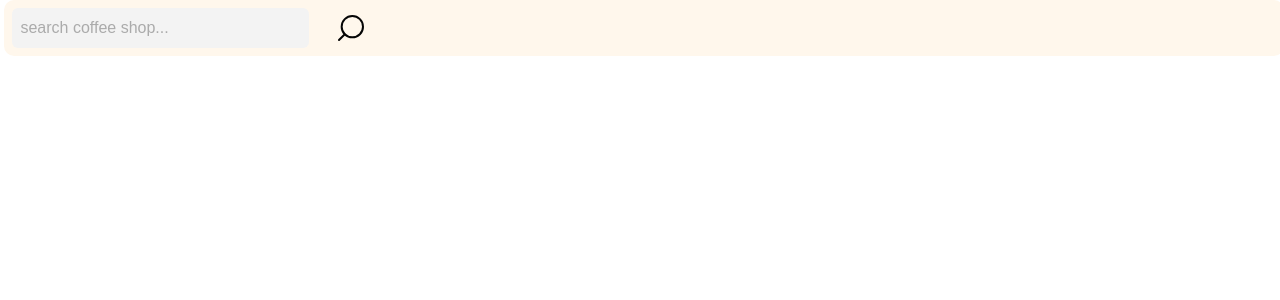
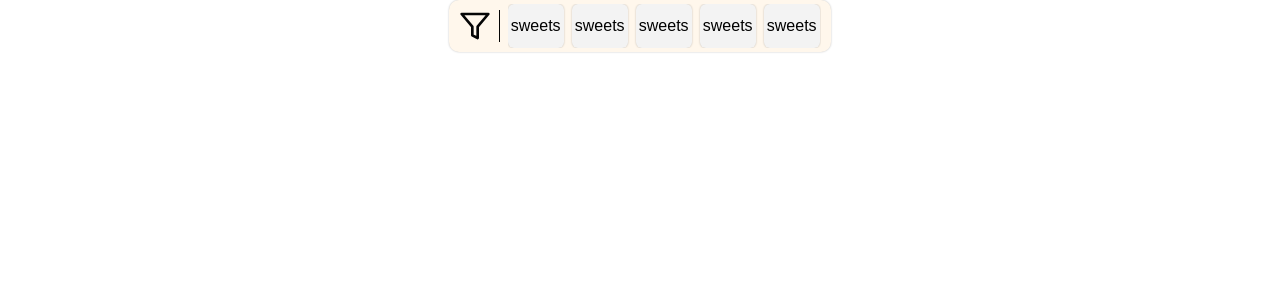
Before and after one commit to vantan-production/25AutumnTechJam, a Next.js app in the folder front/: page /test in a window 1280 px wide. Shown: the top 300 px of the page. Built offline with nearby package versions, Linux system fonts and the light colour scheme.

Commit message:
ディレクトリ時構造の変更とgenre tagの追加

```diff
--- /dev/null
+++ b/front/components/layout/genre-tab.tsx
@@ -0,0 +1,38 @@
+function GenreTab() {
+  const genre = [
+    "sweets",
+    "sweets",
+    "sweets",
+    "sweets",
+    "sweets",
+    "sweets",
+  ].map((item) => (
+    <div className="w-14 h-11 bg-white radius-1 box-shadow flex items-center justify-center flex-shrink-0">
+      {item}
+    </div>
+  ));
+  return (
+    <div className="w-[382px] h-13 mx-auto bg-beige radius-2 box-shadow flex items-center gap-2 px-2.5 left-1">
+      <svg
+        className="w-8 h-8"
+        xmlns="http://www.w3.org/2000/svg"
+        width="24"
+        height="24"
+        viewBox="0 0 24 24"
+        fill="none"
+      >
+        <path
+          d="M22 3H2L10 12.46V19L14 21V12.46L22 3Z"
+          stroke="#050505"
+          strokeWidth="2"
+          strokeLinecap="round"
+          strokeLinejoin="round"
+        />
+      </svg>
+      <div className="w-[0.7px] h-8 bg-black flex-shrink-0"></div>
+      <div className="flex gap-2 overflow-x-auto flex-1 min-w-0">{genre}</div>
+    </div>
+  );
+}
+
+export default GenreTab;
--- a/front/components/search.tsx
+++ b/front/components/layout/search.tsx
@@ -34,7 +34,7 @@ function Search() {
   }, [inputPH, search]);
 
   return (
-    <div className="w-full mx-1 h-14 bg-beige radius-2 p-2 flex">
+    <div className="w-full mx-3 h-14 bg-beige radius-2 p-2 flex box-shadow">
       {search ? (
         <div className="w-full h-full flex">
           <input
--- a/front/src/app/globals.css
+++ b/front/src/app/globals.css
@@ -41,4 +41,7 @@ body {
   .radius-3 {
     border-radius: var(--radius-3);
   }
+  .box-shadow {
+    box-shadow: 0px 0px 2px 0px rgba(0, 0, 0, 0.25);
+  }
 }
--- a/front/src/app/test/page.tsx
+++ b/front/src/app/test/page.tsx
@@ -1,9 +1,11 @@
-import Search from "../../../components/search";
+import GenreTab from "../../../components/layout/genre-tab";
 
-export default function TestPage() {
+function Test() {
   return (
     <div>
-      <Search />
+      <GenreTab />
     </div>
   );
 }
+
+export default Test;
```
